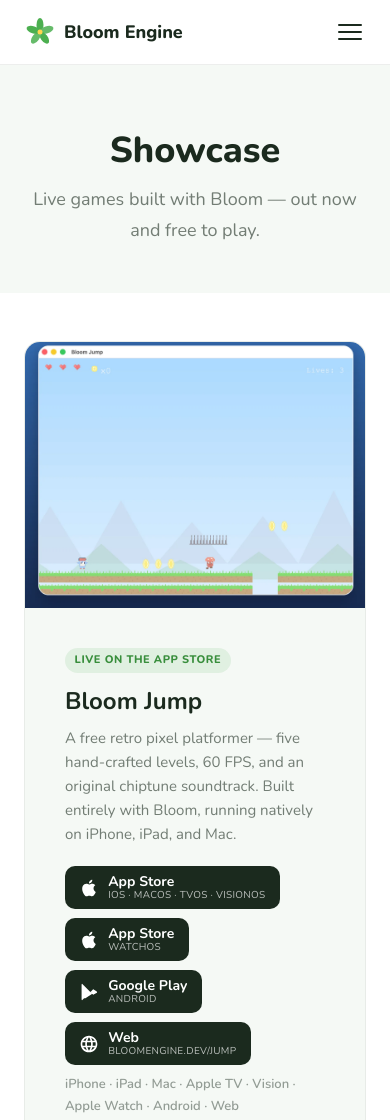
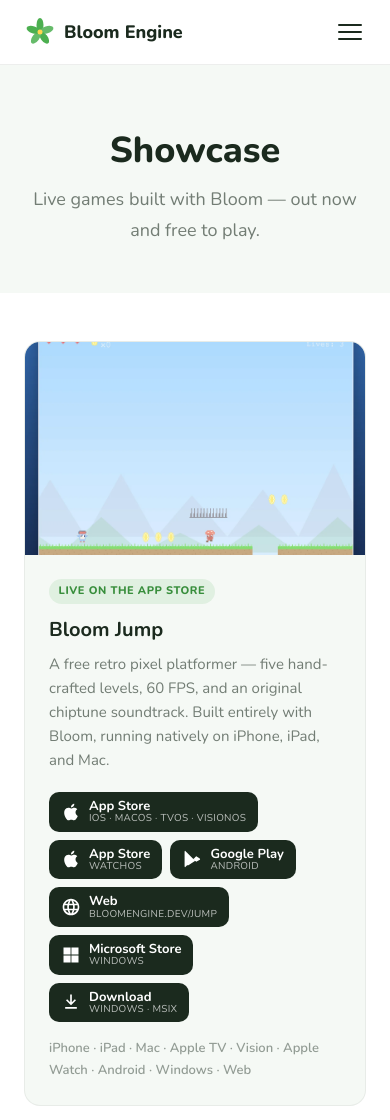
Before and after one commit to Bloom-Engine/landing, an Astro site: page /showcase in a window 390 px wide. Shown: the top 1120 px of the page. Built offline with nearby package versions, Linux system fonts and the light colour scheme; Astro itself is replaced by a stand-in of ours.

Commit message:
Showcase: card grid, Microsoft Store, Windows downloads, Shooter web build
- Showcase cards are now a responsive grid instead of full-width rows
- Bloom Jump and Bloom Shooter: Microsoft Store badges and Windows MSIX
  downloads (served from /downloads/ on the web server)
- Bloom Shooter: web build badge (bloomengine.dev/shooter)
- "Download" label added in all 13 locales

```diff
--- a/src/components/ShowcasePage.astro
+++ b/src/components/ShowcasePage.astro
@@ -18,7 +18,7 @@ const games = [
     image: "/games/bloom-jump/mac.webp",
     altKey: "home.game.alt",
     liveKey: "showcase.liveBadge",
-    platforms: "iPhone · iPad · Mac · Apple TV · Vision · Apple Watch · Android · Web",
+    platforms: "iPhone · iPad · Mac · Apple TV · Vision · Apple Watch · Android · Windows · Web",
     stores: [
       {
         label: "App Store",
@@ -44,6 +44,18 @@ const games = [
         url: "https://bloomengine.dev/jump/",
         kind: "web",
       },
+      {
+        label: "Microsoft Store",
+        sublabel: "Windows",
+        url: "https://apps.microsoft.com/detail/9nltqh8f4cg8",
+        kind: "microsoft",
+      },
+      {
+        label: "Download",
+        sublabel: "Windows · MSIX",
+        url: "/downloads/bloom-jump/BloomJump-1.0.83.0.msix",
+        kind: "download",
+      },
     ],
   },
   {
@@ -53,13 +65,31 @@ const games = [
     image: "/games/bloom-shooter/gameplay.webp",
     altKey: "showcase.bloomShooter.alt",
     liveKey: "showcase.liveBadgeGooglePlay",
-    platforms: "Android",
+    platforms: "Android · Windows · Web",
     stores: [
       {
         label: "Google Play",
         sublabel: "Android",
         url: "https://play.google.com/store/apps/details?id=com.bloomengine.shooter",
         kind: "google",
+      },
+      {
+        label: "Microsoft Store",
+        sublabel: "Windows",
+        url: "https://apps.microsoft.com/detail/9p1wzjt33htp",
+        kind: "microsoft",
+      },
+      {
+        label: "Web",
+        sublabel: "bloomengine.dev/shooter",
+        url: "https://bloomengine.dev/shooter/",
+        kind: "web",
+      },
+      {
+        label: "Download",
+        sublabel: "Windows · MSIX",
+        url: "/downloads/bloom-shooter/BloomShooter-1.0.7.0.msix",
+        kind: "download",
       },
     ],
   },
@@ -78,7 +108,7 @@ const games = [
     <div class="container">
       <div class="showcase-grid">
         {games.map((g) => (
-          <div class="showcase-card">
+          <article class="showcase-card">
             <a href={g.url} target="_blank" rel="noopener" class="showcase-preview">
               <img src={g.image} alt={t(g.altKey)} width="1640" height="1280" loading="lazy" />
             </a>
@@ -88,16 +118,24 @@ const games = [
               <p>{g.descKey ? t(g.descKey) : ""}</p>
               <div class="showcase-stores">
                 {g.stores.map((s) => (
-                  <a href={s.url} target="_blank" rel="noopener" class="store-badge">
+                  <a
+                    href={s.url}
+                    class="store-badge"
+                    {...(s.kind === "download" ? { download: "" } : { target: "_blank", rel: "noopener" })}
+                  >
                     {s.kind === "apple" ? (
                       <svg width="20" height="20" viewBox="0 0 24 24" fill="currentColor" aria-hidden="true"><path d="M18.71 19.5c-.83 1.24-1.71 2.45-3.05 2.47-1.34.03-1.77-.79-3.29-.79-1.53 0-2 .77-3.27.82-1.31.05-2.3-1.32-3.14-2.53C4.25 17 2.94 12.45 4.7 9.39c.87-1.52 2.43-2.48 4.12-2.51 1.28-.02 2.5.87 3.29.87.78 0 2.26-1.07 3.81-.91.65.03 2.47.26 3.64 1.98-.09.06-2.17 1.28-2.15 3.81.03 3.02 2.65 4.03 2.68 4.04-.03.07-.42 1.44-1.38 2.83M13 3.5c.73-.83 1.94-1.46 2.94-1.5.13 1.17-.34 2.35-1.04 3.19-.69.85-1.83 1.51-2.95 1.42-.15-1.15.41-2.35 1.05-3.11z"/></svg>
                     ) : s.kind === "google" ? (
                       <svg width="20" height="20" viewBox="0 0 24 24" fill="currentColor" aria-hidden="true"><path d="M3.6 2.1c-.3.3-.5.7-.5 1.2v17.4c0 .5.2.9.5 1.2l.1.1 9.7-9.7v-.2L3.7 2zM17 15.3l-3.2-3.2v-.2L17 8.7l.1.1 3.8 2.2c1.1.6 1.1 1.7 0 2.3zm-1-1.1l-2.4-2.4-7.5 7.5c.4.4 1 .4 1.6.1zm-9.9 5.3 7.5-7.5-7.5-7.5z"/></svg>
+                    ) : s.kind === "microsoft" ? (
+                      <svg width="20" height="20" viewBox="0 0 24 24" fill="currentColor" aria-hidden="true"><path d="M3 3h8.5v8.5H3zM12.5 3H21v8.5h-8.5zM3 12.5h8.5V21H3zM12.5 12.5H21V21h-8.5z"/></svg>
+                    ) : s.kind === "download" ? (
+                      <svg width="20" height="20" viewBox="0 0 24 24" fill="currentColor" aria-hidden="true"><path d="M11 3h2v9.17l3.59-3.58L18 10l-6 6-6-6 1.41-1.41L11 12.17zM5 18h14v2H5z"/></svg>
                     ) : (
                       <svg width="20" height="20" viewBox="0 0 24 24" fill="currentColor" aria-hidden="true"><path d="M12 2C6.48 2 2 6.48 2 12s4.48 10 10 10 10-4.48 10-10S17.52 2 12 2zm6.93 6h-2.95a15.65 15.65 0 0 0-1.38-3.56A8.03 8.03 0 0 1 18.93 8zM12 4.04c.83 1.2 1.48 2.53 1.91 3.96h-3.82c.43-1.43 1.08-2.76 1.91-3.96zM4.26 14C4.1 13.36 4 12.69 4 12s.1-1.36.26-2h3.38c-.08.66-.14 1.32-.14 2 0 .68.06 1.34.14 2H4.26zm.82 2h2.95c.32 1.25.78 2.45 1.38 3.56A8.03 8.03 0 0 1 5.08 16zm2.95-8H5.08a8.03 8.03 0 0 1 4.33-3.56A15.65 15.65 0 0 0 8.03 8zM12 19.96c-.83-1.2-1.48-2.53-1.91-3.96h3.82c-.43 1.43-1.08 2.76-1.91 3.96zM14.34 14H9.66c-.09-.66-.16-1.32-.16-2 0-.68.07-1.35.16-2h4.68c.09.65.16 1.32.16 2 0 .68-.07 1.34-.16 2zm.25 5.56c.6-1.11 1.06-2.31 1.38-3.56h2.95a8.03 8.03 0 0 1-4.33 3.56zM16.36 14c.08-.66.14-1.32.14-2 0-.68-.06-1.34-.14-2h3.38c.16.64.26 1.31.26 2s-.1 1.36-.26 2h-3.38z"/></svg>
                     )}
                     <span class="store-badge-text">
-                      <span class="store-badge-label">{s.label}</span>
+                      <span class="store-badge-label">{s.kind === "download" ? t("showcase.download") : s.label}</span>
                       <span class="store-badge-sub">{s.sublabel}</span>
                     </span>
                   </a>
@@ -105,7 +143,7 @@ const games = [
               </div>
               <span class="showcase-platforms">{g.platforms}</span>
             </div>
-          </div>
+          </article>
         ))}
       </div>
 
@@ -139,13 +177,14 @@ const games = [
 
   .showcase-grid {
     display: grid;
-    gap: 2rem;
+    grid-template-columns: repeat(auto-fill, minmax(320px, 1fr));
+    gap: 1.5rem;
     margin-bottom: 4rem;
   }
 
   .showcase-card {
-    display: grid;
-    grid-template-columns: 6fr 5fr;
+    display: flex;
+    flex-direction: column;
     border-radius: 16px;
     overflow: hidden;
     background: var(--bloom-light);
@@ -161,6 +200,8 @@ const games = [
 
   .showcase-preview {
     display: block;
+    aspect-ratio: 16 / 10;
+    overflow: hidden;
   }
 
   .showcase-preview img {
@@ -171,10 +212,10 @@ const games = [
   }
 
   .showcase-info {
-    padding: 2.5rem;
+    flex: 1;
+    padding: 1.5rem;
     display: flex;
     flex-direction: column;
-    justify-content: center;
     align-items: flex-start;
   }
 
@@ -192,7 +233,7 @@ const games = [
   }
 
   .showcase-info h3 {
-    font-size: 1.5rem;
+    font-size: 1.25rem;
     margin-bottom: 0.5rem;
   }
 
@@ -206,14 +247,15 @@ const games = [
   .showcase-stores {
     display: flex;
     flex-wrap: wrap;
-    gap: 0.6rem;
+    gap: 0.5rem;
+    margin-top: auto;
   }
 
   .store-badge {
     display: inline-flex;
     align-items: center;
-    gap: 0.55rem;
-    padding: 0.5rem 0.9rem;
+    gap: 0.5rem;
+    padding: 0.45rem 0.75rem;
     border-radius: 10px;
     background: var(--bloom-dark);
     color: #fff;
@@ -245,12 +287,12 @@ const games = [
   }
 
   .store-badge-label {
-    font-size: 0.875rem;
+    font-size: 0.8125rem;
     font-weight: 700;
   }
 
   .showcase-platforms {
-    margin-top: 0.5rem;
+    margin-top: 0.9rem;
     font-size: 0.8125rem;
     font-weight: 600;
     color: rgba(27, 42, 30, 0.45);
@@ -268,10 +310,4 @@ const games = [
     margin: 0.75rem auto 1.5rem;
     max-width: 400px;
   }
-
-  @media (max-width: 768px) {
-    .showcase-card {
-      grid-template-columns: 1fr;
-    }
-  }
 </style>
--- a/src/messages/de.json
+++ b/src/messages/de.json
@@ -110,6 +110,7 @@
     "metaDescription": "Veröffentlichte Spiele, gebaut mit Bloom — jetzt erhältlich und kostenlos spielbar.",
     "liveBadge": "Jetzt im App Store",
     "liveBadgeGooglePlay": "Jetzt bei Google Play",
+    "download": "Download",
     "bloomJump": {
       "desc": "Ein kostenloser Retro-Pixel-Plattformer — fünf handgemachte Level, 60 FPS und ein originaler Chiptune-Soundtrack. Komplett mit Bloom gebaut, läuft nativ auf iPhone, iPad und Mac."
     },
--- a/src/messages/en.json
+++ b/src/messages/en.json
@@ -110,6 +110,7 @@
     "metaDescription": "Live games built with Bloom — out now and free to play.",
     "liveBadge": "Live on the App Store",
     "liveBadgeGooglePlay": "Live on Google Play",
+    "download": "Download",
     "bloomJump": {
       "desc": "A free retro pixel platformer — five hand-crafted levels, 60 FPS, and an original chiptune soundtrack. Built entirely with Bloom, running natively on iPhone, iPad, and Mac."
     },
--- a/src/messages/es.json
+++ b/src/messages/es.json
@@ -110,6 +110,7 @@
     "metaDescription": "Juegos publicados creados con Bloom: ya disponibles y gratuitos.",
     "liveBadge": "Disponible en el App Store",
     "liveBadgeGooglePlay": "Disponible en Google Play",
+    "download": "Descargar",
     "bloomJump": {
       "desc": "Un plataformas retro de píxeles gratuito: cinco niveles artesanales, 60 FPS y banda sonora chiptune original. Hecho íntegramente con Bloom, funciona de forma nativa en iPhone, iPad y Mac."
     },
--- a/src/messages/fr.json
+++ b/src/messages/fr.json
@@ -110,6 +110,7 @@
     "metaDescription": "Des jeux publiés créés avec Bloom — disponibles dès maintenant et gratuits.",
     "liveBadge": "Disponible sur l'App Store",
     "liveBadgeGooglePlay": "Disponible sur Google Play",
+    "download": "Télécharger",
     "bloomJump": {
       "desc": "Un jeu de plateforme rétro en pixel art gratuit — cinq niveaux faits main, 60 FPS et une bande-son chiptune originale. Entièrement développé avec Bloom, il tourne nativement sur iPhone, iPad et Mac."
     },
--- a/src/messages/id.json
+++ b/src/messages/id.json
@@ -110,6 +110,7 @@
     "metaDescription": "Game yang sudah rilis dan dibuat dengan Bloom — tersedia sekarang, gratis dimainkan.",
     "liveBadge": "Tersedia di App Store",
     "liveBadgeGooglePlay": "Tersedia di Google Play",
+    "download": "Unduh",
     "bloomJump": {
       "desc": "Platformer piksel retro gratis — lima level buatan tangan, 60 FPS, dan soundtrack chiptune orisinal. Dibuat sepenuhnya dengan Bloom, berjalan secara native di iPhone, iPad, dan Mac."
     },
--- a/src/messages/it.json
+++ b/src/messages/it.json
@@ -110,6 +110,7 @@
     "metaDescription": "Giochi pubblicati realizzati con Bloom — disponibili ora e gratuiti.",
     "liveBadge": "Disponibile sull'App Store",
     "liveBadgeGooglePlay": "Disponibile su Google Play",
+    "download": "Scarica",
     "bloomJump": {
       "desc": "Un platform retrò in pixel art gratuito — cinque livelli fatti a mano, 60 FPS e una colonna sonora chiptune originale. Realizzato interamente con Bloom, gira in modo nativo su iPhone, iPad e Mac."
     },
--- a/src/messages/ja.json
+++ b/src/messages/ja.json
@@ -110,6 +110,7 @@
     "metaDescription": "Bloomで作られた公開中のゲーム — 今すぐ無料でプレイできます。",
     "liveBadge": "App Storeで配信中",
     "liveBadgeGooglePlay": "Google Playで配信中",
+    "download": "ダウンロード",
     "bloomJump": {
       "desc": "無料のレトロピクセルプラットフォーマー。手作りの5つのレベル、60 FPS、オリジナルのチップチューンサウンドトラック。Bloomだけで作られ、iPhone、iPad、Macでネイティブに動作します。"
     },
--- a/src/messages/ko.json
+++ b/src/messages/ko.json
@@ -110,6 +110,7 @@
     "metaDescription": "Bloom으로 만든 출시 게임 — 지금 무료로 플레이할 수 있습니다.",
     "liveBadge": "App Store에서 이용 가능",
     "liveBadgeGooglePlay": "Google Play에서 이용 가능",
+    "download": "다운로드",
     "bloomJump": {
       "desc": "무료 레트로 픽셀 플랫포머 — 직접 제작한 5개의 레벨, 60 FPS, 오리지널 칩튠 사운드트랙. Bloom만으로 만들어져 iPhone, iPad, Mac에서 네이티브로 실행됩니다."
     },
--- a/src/messages/pt.json
+++ b/src/messages/pt.json
@@ -110,6 +110,7 @@
     "metaDescription": "Jogos publicados feitos com Bloom — disponíveis agora e gratuitos.",
     "liveBadge": "Disponível na App Store",
     "liveBadgeGooglePlay": "Disponível no Google Play",
+    "download": "Baixar",
     "bloomJump": {
       "desc": "Um jogo de plataforma retrô em pixel art gratuito — cinco níveis feitos à mão, 60 FPS e trilha sonora chiptune original. Feito inteiramente com Bloom, roda nativamente no iPhone, iPad e Mac."
     },
--- a/src/messages/th.json
+++ b/src/messages/th.json
@@ -110,6 +110,7 @@
     "metaDescription": "เกมที่เปิดให้เล่นแล้วซึ่งสร้างด้วย Bloom — เล่นฟรีได้ทันที",
     "liveBadge": "พร้อมให้เล่นบน App Store",
     "liveBadgeGooglePlay": "พร้อมให้เล่นบน Google Play",
+    "download": "ดาวน์โหลด",
     "bloomJump": {
       "desc": "เกมแพลตฟอร์มพิกเซลสไตล์เรโทรที่เล่นฟรี — 5 ด่านที่ออกแบบด้วยมือ 60 FPS และเพลงชิปทูนต้นฉบับ สร้างด้วย Bloom ทั้งหมด ทำงานแบบเนทีฟบน iPhone, iPad และ Mac"
     },
--- a/src/messages/tr.json
+++ b/src/messages/tr.json
@@ -110,6 +110,7 @@
     "metaDescription": "Bloom ile geliştirilen, yayında olan oyunlar — şimdi ücretsiz oynanabilir.",
     "liveBadge": "App Store'da yayında",
     "liveBadgeGooglePlay": "Google Play'de yayında",
+    "download": "İndir",
     "bloomJump": {
       "desc": "Ücretsiz bir retro piksel platform oyunu — el yapımı beş bölüm, 60 FPS ve özgün chiptune müzikler. Tamamen Bloom ile geliştirildi; iPhone, iPad ve Mac'te yerel olarak çalışır."
     },
--- a/src/messages/vi.json
+++ b/src/messages/vi.json
@@ -110,6 +110,7 @@
     "metaDescription": "Các trò chơi đã phát hành được xây dựng bằng Bloom — chơi miễn phí ngay.",
     "liveBadge": "Đã có trên App Store",
     "liveBadgeGooglePlay": "Đã có trên Google Play",
+    "download": "Tải xuống",
     "bloomJump": {
       "desc": "Một game platformer pixel retro miễn phí — năm màn chơi thiết kế thủ công, 60 FPS và nhạc chiptune nguyên bản. Được xây dựng hoàn toàn bằng Bloom, chạy native trên iPhone, iPad và Mac."
     },
--- a/src/messages/zh-Hans.json
+++ b/src/messages/zh-Hans.json
@@ -110,6 +110,7 @@
     "metaDescription": "使用 Bloom 构建并已上线的游戏——现已推出，免费畅玩。",
     "liveBadge": "已上架 App Store",
     "liveBadgeGooglePlay": "已上架 Google Play",
+    "download": "下载",
     "bloomJump": {
       "desc": "一款免费的复古像素平台游戏——五个手工打造的关卡、60 FPS 和原创芯片音乐。完全使用 Bloom 构建，在 iPhone、iPad 和 Mac 上原生运行。"
     },
```
